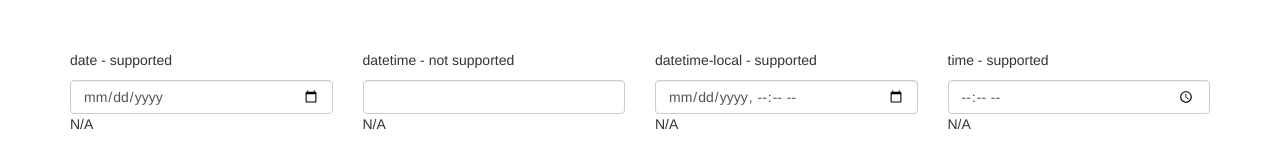
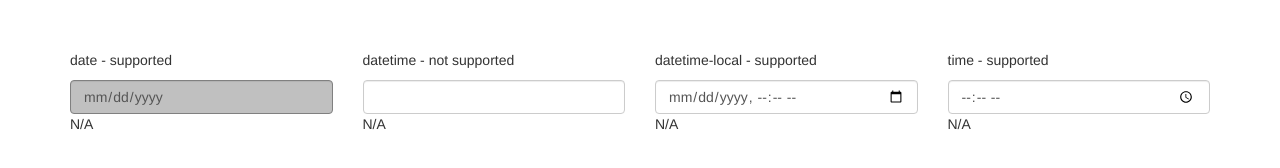
Before and after one commit to Code-First/bootstrap-dtpicker, a plain HTML site: page datepicker.html in a window 1280 px wide. Drawn offline with Linux system fonts and the light colour scheme.

Commit message:
Styling experiments

```diff
--- a/datepicker.html
+++ b/datepicker.html
@@ -23,6 +23,17 @@
 		{
 			padding: 10px 15px;
 		}
+
+		input[type='date']
+		{
+			border: 1px solid gray;
+			background-color: silver;
+		}
+
+			input[type='date']::-webkit-calendar-picker-indicator, input[type='date']::-webkit-inner-spin-button
+			{
+				display: none;
+			}
 	</style>
 </head>
 <body>
```
